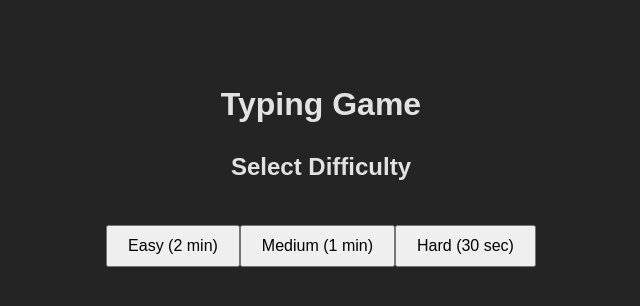
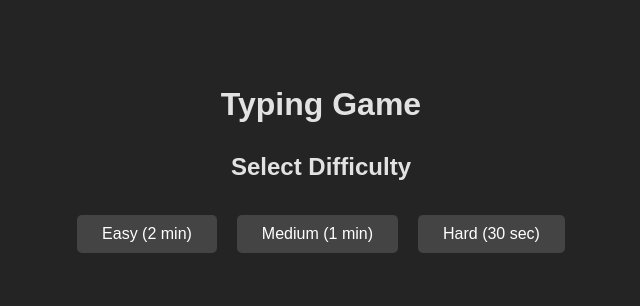
Before and after one commit to kofiarhin/kf-rt-alpha, a React (Vite) app: page / in a window 1280 px wide. Shown: the top 306 px of the page, without its empty margins (319-959 px from the left). Built offline with nearby package versions, Linux system fonts and the light colour scheme.

Commit message:
Update App.css

```diff
--- a/src/App.css
+++ b/src/App.css
@@ -1,76 +1,100 @@
+/* Global Layout */
 .App {
-  max-width: 600px;
+  max-width: 800px;
   margin: 80px auto;
   font-family: sans-serif;
   text-align: center;
+  padding: 0 20px;
 }
 
-.prompt {
-  font-size: 1.5rem;
+/* Difficulty Selection */
+.difficulty-select h2 {
   margin-bottom: 20px;
-  line-height: 2rem;
 }
 
-input[type="text"] {
-  margin-top: 20px;
-  font-size: 1.2rem;
+.difficulty-select button,
+.result button {
+  margin: 10px;
+  padding: 10px 25px;
+  font-size: 1rem;
+  border: none;
+  border-radius: 5px;
+  background-color: #444;
+  color: white;
+  cursor: pointer;
+  transition: background-color 0.2s ease;
 }
 
-button {
-  margin-top: 20px;
-  padding: 10px 20px;
-  font-size: 1rem;
+.difficulty-select button:hover,
+.result button:hover {
+  background-color: #222;
 }
 
-.jump {
-  display: inline-block;
-  animation: jump 0.3s ease-.difficulty-select button,
-.result button {
-  margin: 10px;
-  padding: 10px 20px;
-  font-size: 1rem;
-  cursor: pointer;
-}
-
+/* Stats Panel */
 .stats {
   display: flex;
   justify-content: space-between;
   font-size: 1.1rem;
   max-width: 400px;
-  margin: 10px auto;
+  margin: 10px auto 20px auto;
 }
 
+/* Prompt Display */
 .prompt {
   font-size: 1.5rem;
-  margin-bottom: 20px;
-  line-height: 2rem;
+  line-height: 2.2rem;
   display: flex;
   flex-wrap: wrap;
   justify-content: center;
+  padding: 10px;
+  background-color: #f9f9f9;
+  border-radius: 10px;
+  min-height: 120px;
+  margin-bottom: 20px;
 }
 
+/* Word Styling */
 .word {
-  margin: 0 4px;
+  margin: 0 6px;
   color: gray;
+}
+
+.word.typed {
+  font-weight: bold;
 }
 
 .word.current {
   text-decoration: underline;
 }
 
-.word.typed {
+.active-word {
   font-weight: bold;
+  font-size: 1.8rem;
+  color: black;
 }
 
-.result {
-  margin-top: 20px;
+/* Input Field */
+input[type="text"] {
+  width: 100%;
+  padding: 12px 16px;
+  font-size: 1.2rem;
+  border: 2px solid #ddd;
+  border-radius: 5px;
+  box-sizing: border-box;
+  margin-bottom: 20px;
 }
 
+input[type="text"]:disabled {
+  background-color: #eee;
+}
 
+/* Results Display */
+.result h2 {
+  margin-top: 30px;
+  font-size: 1.8rem;
+}
 
-@keyframes jump {
-  0%   { transform: translateY(0); }
-  30%  { transform: translateY(-15px); }
-  60%  { transform: translateY(5px); }
-  100% { transform: translateY(0); }
+.result h3 {
+  font-size: 1.4rem;
+  margin-bottom: 20px;
 }
```
